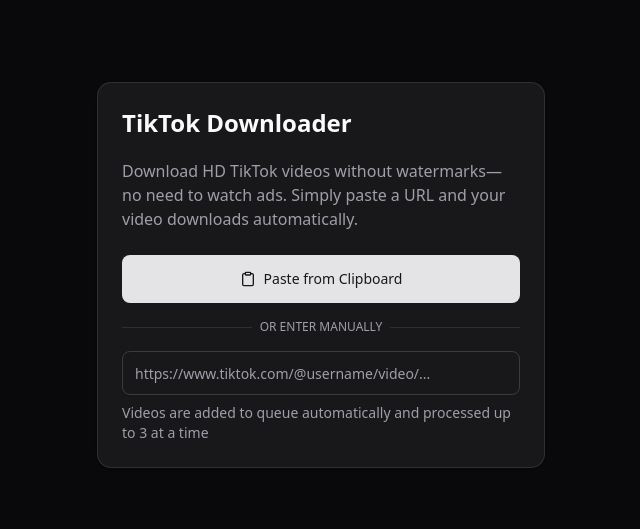
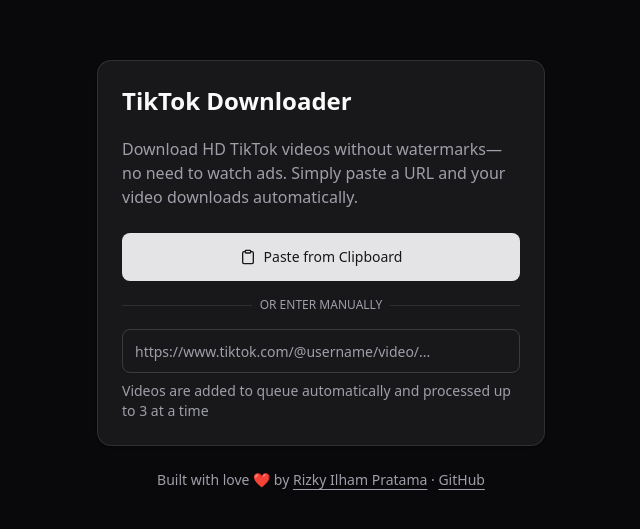
Before and after one commit to rizkyilhampra/sstiktok-downloader, a React (Vite) app: page / in a window 1280 px wide. Shown: the part 125-654 px from the top of the page, without its empty margins (319-959 px from the left). Built offline with nearby package versions, Linux system fonts and the light colour scheme; no server answers.

Commit message:
feat(ui): add footer and umami analytics

```diff
--- a/index.html
+++ b/index.html
@@ -5,6 +5,7 @@
     <link rel="icon" type="image/svg+xml" href="/vite.svg" />
     <meta name="viewport" content="width=device-width, initial-scale=1.0" />
     <title>TikTok Video Downloader</title>
+    <script defer src="https://cloud.umami.is/script.js" data-website-id="15c1b898-1c9d-45b8-9ed9-b0e7afb7d9e5"></script>
   </head>
   <body class="dark">
     <div id="root"></div>
--- a/src/App.tsx
+++ b/src/App.tsx
@@ -229,7 +229,7 @@
   }
 
   return (
-    <div className="min-h-screen flex items-center justify-center p-4">
+    <div className="min-h-screen flex flex-col items-center justify-center p-4">
       <Dialog open={pendingDuplicateUrl !== null} onOpenChange={(open) => { if (!open) setPendingDuplicateUrl(null) }}>
         <DialogContent>
           <DialogHeader>
@@ -331,6 +331,16 @@
           />
         </CardContent>
       </Card>
+      <footer className="mt-6 text-sm text-muted-foreground text-center">
+        Built with love ❤️ by{' '}
+        <a href="https://rizkyilhampra.dev" target="_blank" rel="noopener noreferrer" className="underline underline-offset-4 hover:text-foreground transition-colors">
+          Rizky Ilham Pratama
+        </a>
+        {' · '}
+        <a href="https://github.com/rizkyilhampra/sstiktok-downloader" target="_blank" rel="noopener noreferrer" className="underline underline-offset-4 hover:text-foreground transition-colors">
+          GitHub
+        </a>
+      </footer>
     </div>
   )
 }
```
